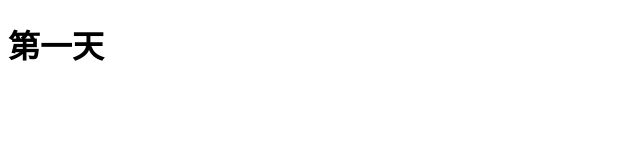
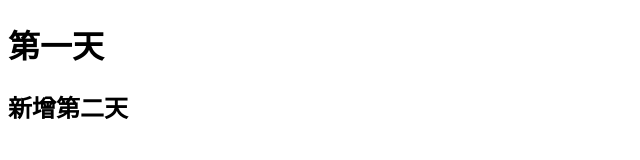
Before and after one commit to Youngfive5/firstDay, a plain HTML site: page src/index.html in a window 1280 px wide. Shown: the whole page, without its empty margins (0-640 px from the left). Drawn offline with Linux system fonts and the light colour scheme.

Commit message:
第二天新增

```diff
--- a/src/index.html
+++ b/src/index.html
@@ -10,6 +10,7 @@
 
 <body>
     <h1>第一天</h1>
+    <h2>新增第二天</h2>
 </body>
 
 </html>
```
